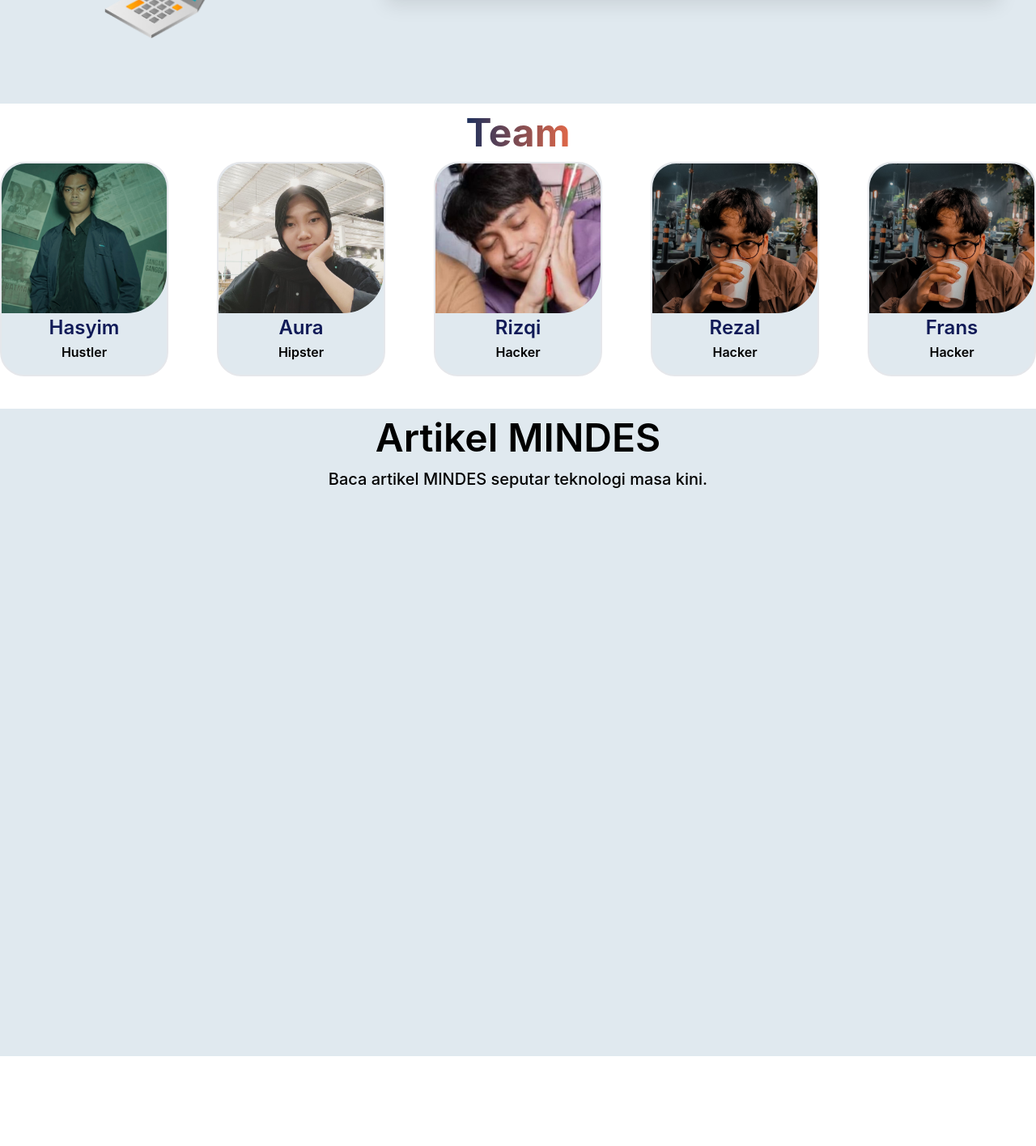
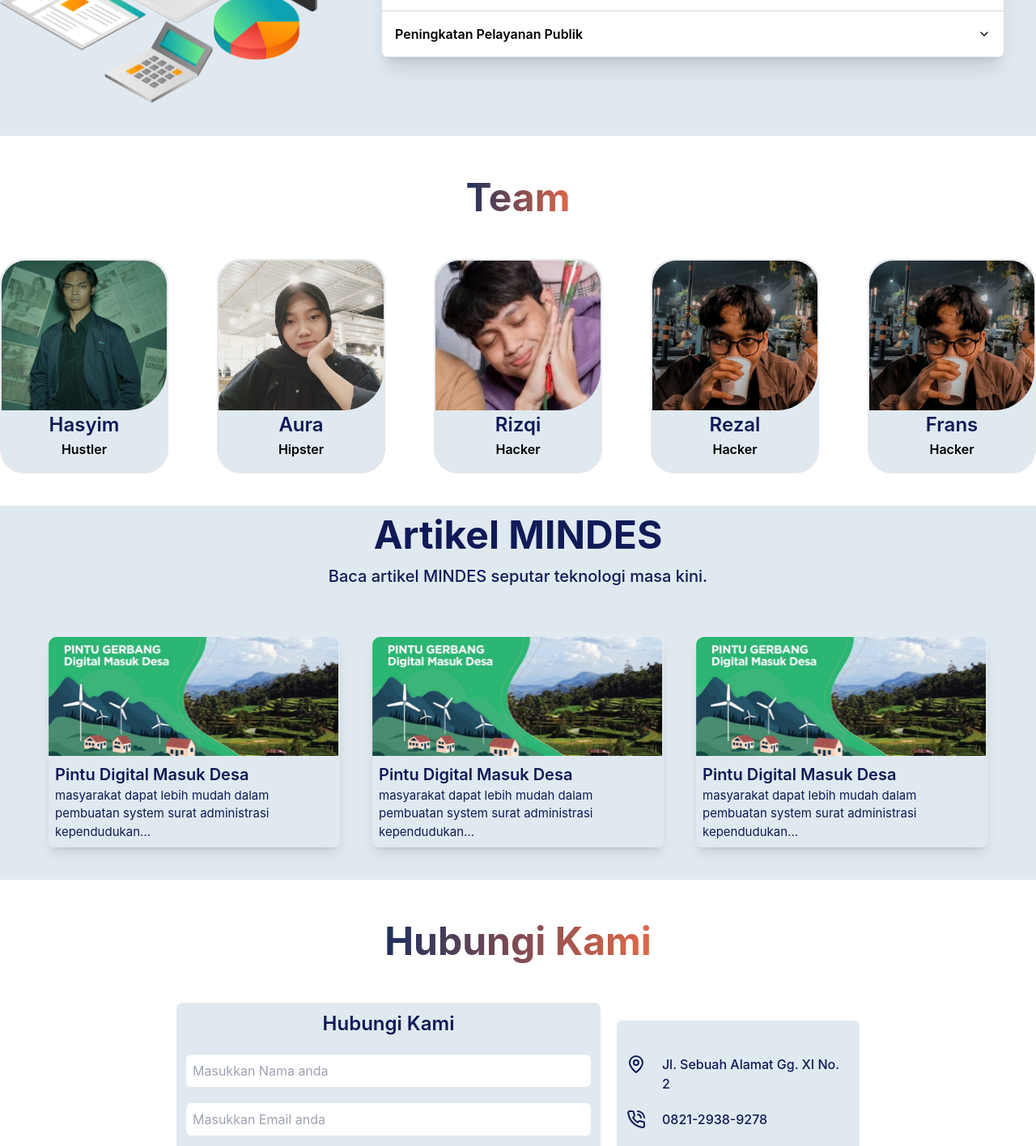
Before and after one commit to RezalMaksmi/mindes, a React (Create React App) app: page / in a window 1280 px wide. Shown: the part 2540-3956 px from the top of the page at 81% size. Before the commit the page ends 3885 px from the top, so only its background shows below. Built offline with nearby package versions, Linux system fonts and the light colour scheme.

Commit message:
add component:  article, benefit, contact

```diff
--- a/src/components/atoms/Button.jsx
+++ b/src/components/atoms/Button.jsx
@@ -23,8 +23,7 @@ const Button = (props) => {
           href="/"
           target="_blank"
           rel="noopener noreferrer"
-          className={`px-4 py-2 rounded-lg  font-semibold bg-white border text-black`}
-        >
+          className={`px-4 py-2 rounded-lg  font-semibold bg-white hover:bg-[#101A57] border transition-all hover:text-white text-black`}>
           <span>{text}</span>
         </a>
       );
--- a/src/components/atoms/Text.jsx
+++ b/src/components/atoms/Text.jsx
@@ -10,6 +10,16 @@ const Text = ({ text, type }) => {
           </h1>
         </div>
       );
+
+    case "subtitle" :
+      return (
+        <div className="mx-auto my-10">
+          <h1 className="text-[25px] mx-auto xl:text-[48px] font-bold z-20 text-transparent bg-clip-text bg-gradient-to-r w-max from-[#1C305D] to-[#E26848]">
+            {text}
+          </h1>
+        </div>
+      );
+
     default:
   }
 };
--- a/src/components/atoms/TitleLandingPage.jsx
+++ /dev/null
@@ -1,22 +0,0 @@
-import React from "react";
-import background from "../../assets/village-landingpage.png";
-
-const TitleLandingPage = () => {
-  return (
-    <section className=" mx-auto">
-      <div className="h-[100vh] flex flex-col justify-center md:items-start items-center bg-no-repeat lg:bg-cover bg-contain bg-bottom" style={{backgroundImage: `URL(${background})`}}>
-        <div className="ml-0 md:ml-20 md:text-start text-center">
-          <h1 className="text-[25px] xl:text-[48px] font-bold z-20 text-transparent bg-clip-text bg-gradient-to-r w-max from-[#1C305D] to-[#E26848]">
-            Administrasi Digital Desa
-          </h1>
-          <h3 className="text-[10px] font-medium z-20">
-            Desa Mindes menghadirkan solusi efektifitas pelayanan <br />{" "}
-            masyarakat menuju indonesia maju.
-          </h3>
-        </div>
-      </div>
-    </section>
-  );
-};
-
-export default TitleLandingPage;
--- a/src/components/molecules/Artikel.jsx
+++ b/src/components/molecules/Artikel.jsx
@@ -1,14 +1,42 @@
 import React from "react";
-import { Text } from "../atoms";
+import CardArticles from "./CardArticles";
+import articles from "../../assets/articles-img.png";
+
+const articlesData = [
+  {
+    image: articles,
+    title: "Pintu Digital Masuk Desa",
+    desc: "masyarakat dapat lebih mudah dalam pembuatan system surat administrasi kependudukan...",
+  },
+  {
+    image: articles,
+    title: "Pintu Digital Masuk Desa",
+    desc: "masyarakat dapat lebih mudah dalam pembuatan system surat administrasi kependudukan...",
+  },
+  {
+    image: articles,
+    title: "Pintu Digital Masuk Desa",
+    desc: "masyarakat dapat lebih mudah dalam pembuatan system surat administrasi kependudukan...",
+  },
+];
 
 const Artikel = () => {
   return (
-    <section className="h-screen my-10 bg-[#E0E9EF]">
+    <section className="h-full bg-[#E0E9EF]">
       <div className="text-center">
-        <h1 className="font-semibold text-[48px]">Artikel MINDES</h1>
-        <h3 className="font-medium text-[20px]">
+        <h1 className="font-bold text-[30px] md:text-[48px] text-[#101A57]">Artikel MINDES</h1>
+        <h3 className="font-medium text-[12px] md:text-[20px] text-[#101A57]">
           Baca artikel MINDES seputar teknologi masa kini.
         </h3>
+      </div>
+      <div className="flex flex-col lg:flex-row justify-center items-center my-5 gap-2 lg:gap-10 text-[#101A57] ">
+        {articlesData.map((article, index) => (
+          <CardArticles
+            image={article.image}
+            title={article.title}
+            description={article.desc}
+          />
+        ))}
       </div>
     </section>
   );
--- a/src/components/molecules/Benefit.jsx
+++ b/src/components/molecules/Benefit.jsx
@@ -5,8 +5,8 @@ import { Text } from "../atoms";
 
 const Benefit = () => {
   return (
-    <section className="h-fit pb-10 bg-[#E0E9EF]">
-      <Text type="title" text="Benefit" />
+    <section className="h-fit bg-[#E0E9EF]">
+      <Text type="subtitle" text="Benefit" />
       <div className="flex flex-col lg:flex-row justify-center items-center lg:gap-10 ">
         <img
           className="items-center w-[200px] h-[200px] md:w-[300px] md:h-[300px] lg:w-[400px] lg:h-[400px] mx-auto xl:mx-0 my-10 "
--- a/src/components/molecules/Card.jsx
+++ b/src/components/molecules/Card.jsx
@@ -3,7 +3,7 @@ import React from "react";
 const Card = ({ image, title, description }) => {
   return (
     <div>
-      <div className="flex flex-row md:flex-col justify-center gap-5 items-center shadow-md rounded-lg  hover:scale-105 hover:shadow-xl transition-all p-5 w-full  h-fit md:w-[200px] md:h-[300px] lg:w-[340px] lg:h-[350px]">
+      <div className="flex flex-row md:flex-col justify-center gap-5 items-center shadow-md rounded-lg  hover:scale-105 hover:shadow-xl transition-all p-5 w-full  h-fit md:w-[200px] md:h-[300px] lg:w-[300px] lg:h-[350px]">
         <img
           className="w-[105px] h-[100px] md:w-[200px] md:h-[200px] object-contain"
           src={image}
--- /dev/null
+++ b/src/components/molecules/CardArticles.jsx
@@ -0,0 +1,18 @@
+import React from 'react'
+
+const CardArticles = ({image, title, description}) => {
+  return (
+    <section className="flex flex-col lg:flex-row ">
+      <div className=" shadow-lg w-[300px] xl:w-[360px] my-10 rounded-md ">
+
+        <img className='object-contain' src={image} alt="" />
+        <div className="p-2 ">
+          <h1 className="font-semibold text-[20px]">{title}</h1>
+          <p className="text-[15px]">{description}</p>
+        </div>
+      </div>
+    </section>
+  );
+}
+
+export default CardArticles
--- /dev/null
+++ b/src/components/molecules/Contact.jsx
@@ -0,0 +1,67 @@
+import React from "react";
+import { Button, Input, Text } from "../atoms";
+import { MapPin } from "lucide-react";
+import { PhoneCall } from "lucide-react";
+import { Mail } from "lucide-react";
+
+const Contact = () => {
+  return (
+    <div className="h-screen">
+      <Text type="subtitle" text="Hubungi Kami" />
+      <div className="flex flex-col lg:flex-row justify-center items-center gap-5 mx-auto">
+        <form action="" className="bg-[#E0E9EF] rounded-lg w-fit ">
+          <h3 className="text-center font-semibold text-[24px] py-2 text-[#101A57]">
+            Hubungi Kami
+          </h3>
+          <div className=" flex flex-col gap-5 px-3 py-3 justify-center items-center">
+            <Input
+              type="text"
+              placeholder="Masukkan Nama anda"
+              className="bg-white w-[300px] md:w-[500px] rounded-md p-2"
+            />
+            <Input
+              placeholder="Masukkan Email anda"
+              className="bg-white w-[300px] md:w-[500px] rounded-md p-2"
+            />
+            <Input typeInput="InputMessage" placeholder="Masukkan Pesan Anda" />
+            <Button type="iconButton" text="Kirim" />
+          </div>
+        </form>
+        <div className="flex flex-col gap-5 justify-center items-center">
+          <div className="w-[300px] h-[220px] rounded-md bg-[#E0E9EF] p-3 flex flex-col gap-5 items-left justify-center ">
+            <p className="flex gap-5 text-[#101A57] font-medium">
+              <MapPin />
+              Jl. Sebuah Alamat Gg. XI No. 2
+            </p>
+            <p className="flex gap-5 text-[#101A57] font-medium">
+              <PhoneCall />
+              0821-2938-9278
+            </p>
+            <p className="flex gap-5 text-[#101A57] font-medium">
+              <Mail />
+              contact@mindes.com
+            </p>
+          </div>
+          <div className="w-[300px] h-[220px] rounded-md bg-[#E0E9EF] py-3 px-5 ">
+            <h3 className="text-left font-semibold text-[24px] py-2 text-[#101A57]">
+              Dapatkan INFO !
+            </h3>
+            <p className="text-[#101A57] font-medium">
+              Dapatkan terus informasi terbaru dari kami, <br />
+              silahkan berlangganan !
+            </p>
+            <div className="flex gap-2 items-center justify-center ">
+              <Input
+                placeholder="Masukkan Email anda"
+                className="bg-white w-[200px] md:w-[500px] rounded-md p-2"
+              />
+              <Button type="iconButton" text="Kirim" />
+            </div>
+          </div>
+        </div>
+      </div>
+    </div>
+  );
+};
+
+export default Contact;
--- a/src/components/molecules/Features.jsx
+++ b/src/components/molecules/Features.jsx
@@ -6,7 +6,7 @@ const Features = () => {
   return (
     <section className="h-full ">
       <div>
-        <Text className="mx-auto" type="title" text="Fitur MINDES" />
+        <Text className="mx-auto" type="subtitle" text="Fitur MINDES" />
         <CardFeatures />
       </div>
     </section>
--- a/src/components/molecules/Team.jsx
+++ b/src/components/molecules/Team.jsx
@@ -41,8 +41,8 @@ const dataProfile = [
 
 const Team = () => {
   return (
-    <section className="h-full flex flex-col justify-center ">
-      <Text  type="title" text="Team" />
+    <section className="h-full mb-10 flex flex-col justify-center ">
+      <Text  type="subtitle" text="Team" />
 
       <div className="container items-center mx-auto">
         <Swiper
--- a/src/pages/Home.jsx
+++ b/src/pages/Home.jsx
@@ -5,6 +5,7 @@ import { About, Benefit, Features } from "../components/molecules";
 import { Text } from "../components/atoms";
 import Team from "../components/molecules/Team";
 import Artikel from "../components/molecules/Artikel";
+import Contact from "../components/molecules/Contact";
 
 const Home = () => {
   return (
@@ -25,6 +26,7 @@ const Home = () => {
       <Benefit />
       <Team />
       <Artikel />
+      <Contact/>
     </section>
   );
 };
```
Also changed, not shown: src/components/atoms/Input.jsx (+26 -1 lines), src/assets/articles-img.png (added).
